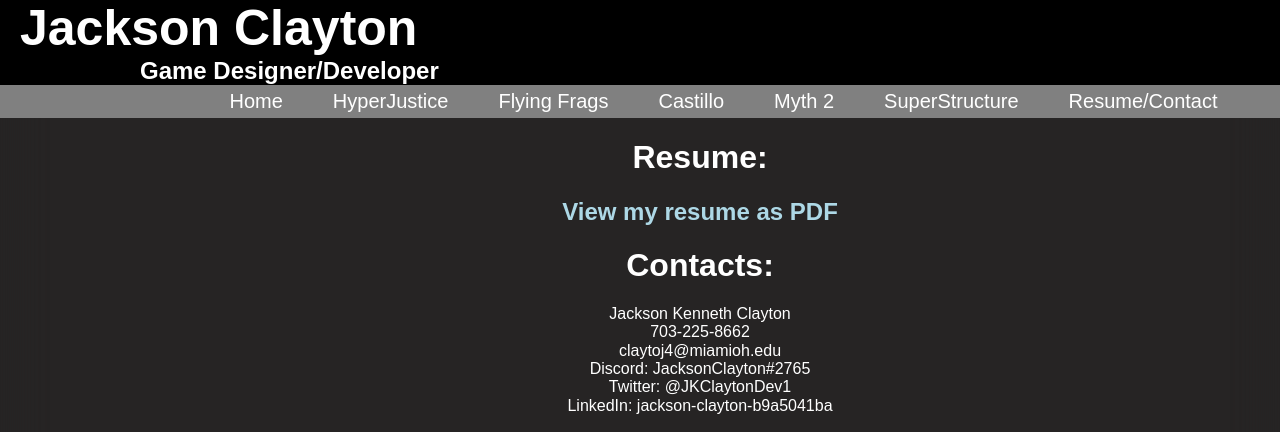
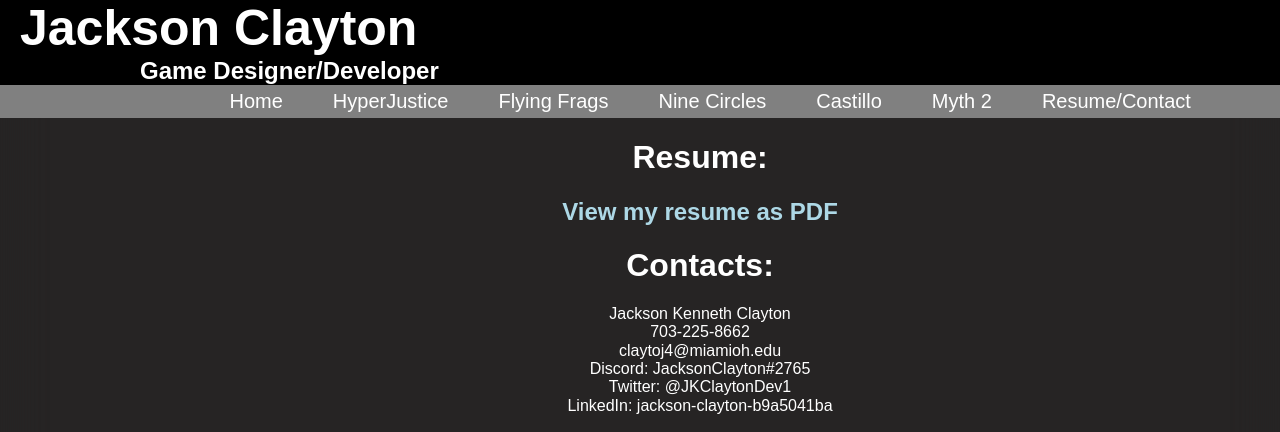
Before and after one commit to JKClaytonDev/jkclaytondev.github.io, a plain HTML site: page about.html in a window 1280 px wide. Shown: the top 432 px of the page. Drawn offline with Linux system fonts and the light colour scheme; a script that the page names is missing.

Commit message:
Update about.html

```diff
--- a/about.html
+++ b/about.html
@@ -35,11 +35,11 @@ body  {
 </div>
 <ul>
 <li><a href="index.html">Home</a></li>
-  <li><a href="portfolio1.html">HyperJustice</a></li>
+ <li><a href="portfolio1.html">HyperJustice</a></li>
   <li><a href="portfolio2.html">Flying Frags</a></li>
+<li><a href="portfolio5.html">Nine Circles</a></li>
   <li><a href="portfolio3.html">Castillo</a></li>
     <li><a href="portfolio4.html">Myth 2</a></li>
-  <li><a href="portfolio5.html">SuperStructure</a></li>
   <li><a href="about.html">Resume/Contact</a></li>
 </ul>
 </div>
```
